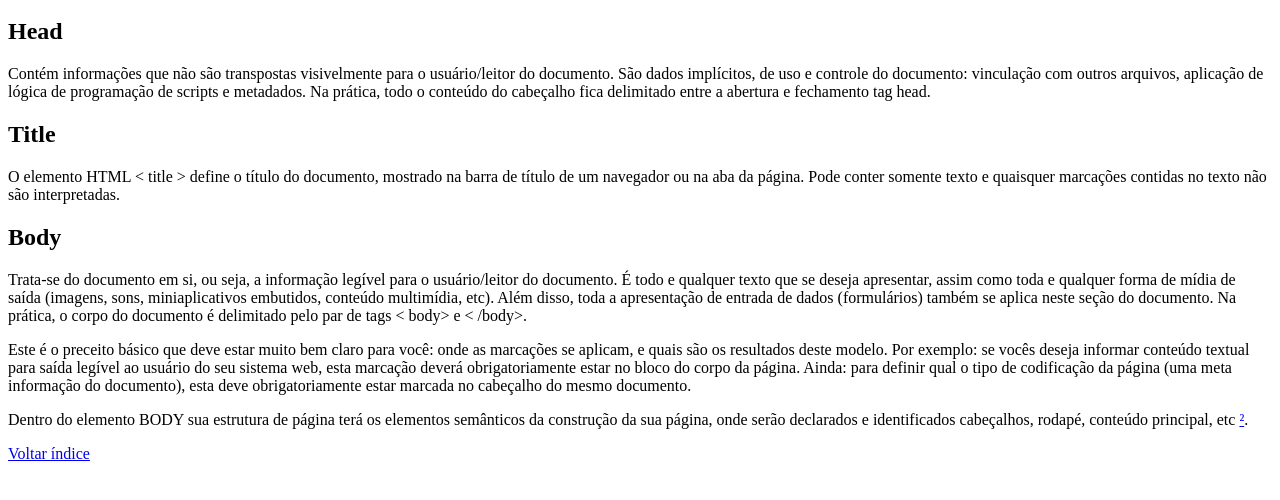
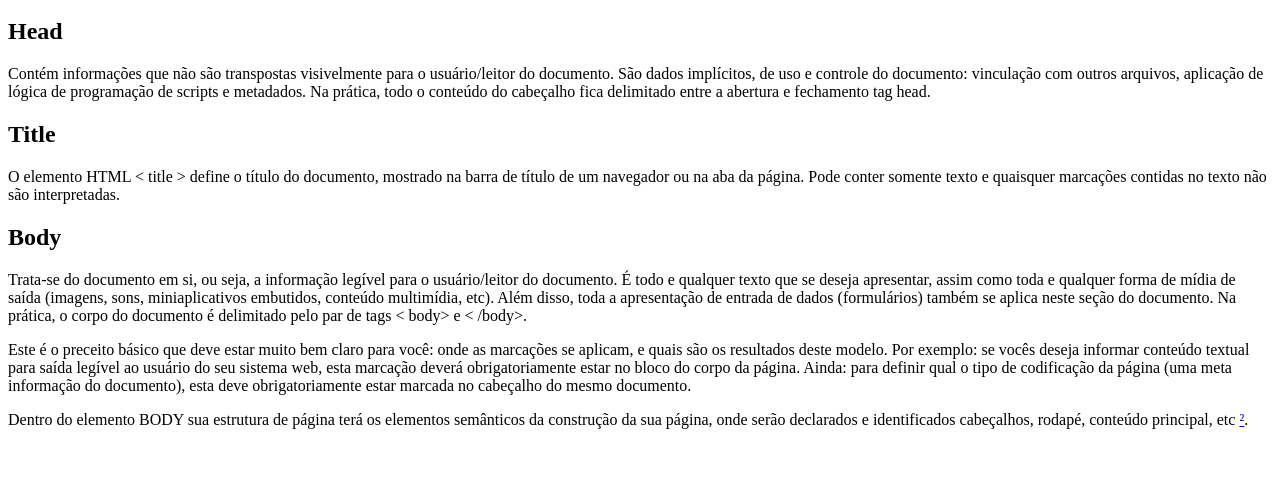
Before and after one commit to AmandMendes/Projeto-Meu-primeiro-site-Dio, a plain HTML site: page estruturas-html.html in a window 1280 px wide. Shown: the part 48-548 px from the top of the page. Drawn offline with Linux system fonts and the light colour scheme.

Commit message:
estruturas-html.html

```diff
--- a/estruturas-html.html
+++ b/estruturas-html.html
@@ -24,6 +24,6 @@
             <p>
                 Dentro do elemento BODY sua estrutura de página terá os elementos semânticos da construção da sua página, onde serão declarados e identificados cabeçalhos, rodapé, conteúdo principal, etc <a href="index.html"> <href="#Ref-link2">²</a></a>.
             </p>
-            <a href="index.html"> Voltar índice</a>
+
     </body>
 </html>
```
